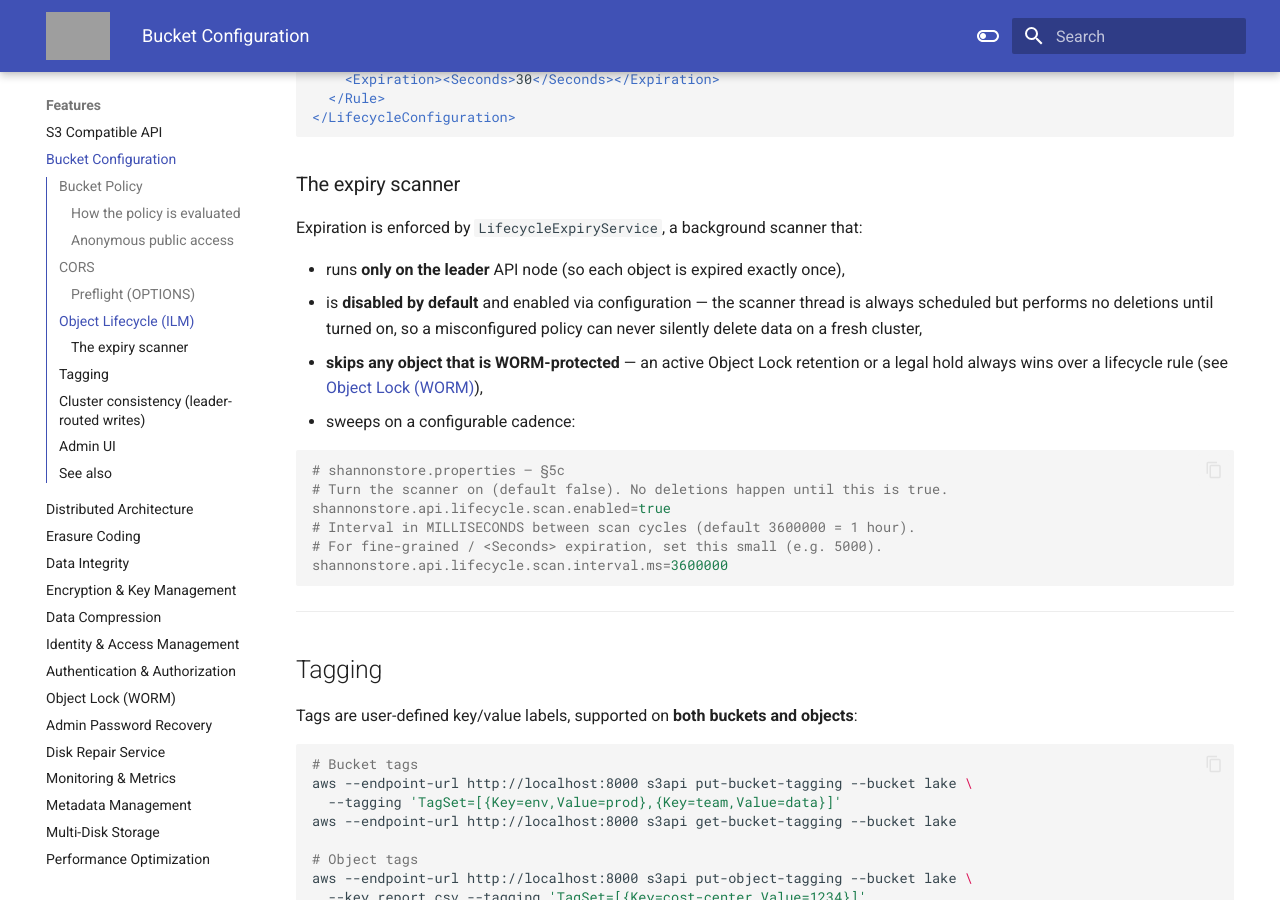
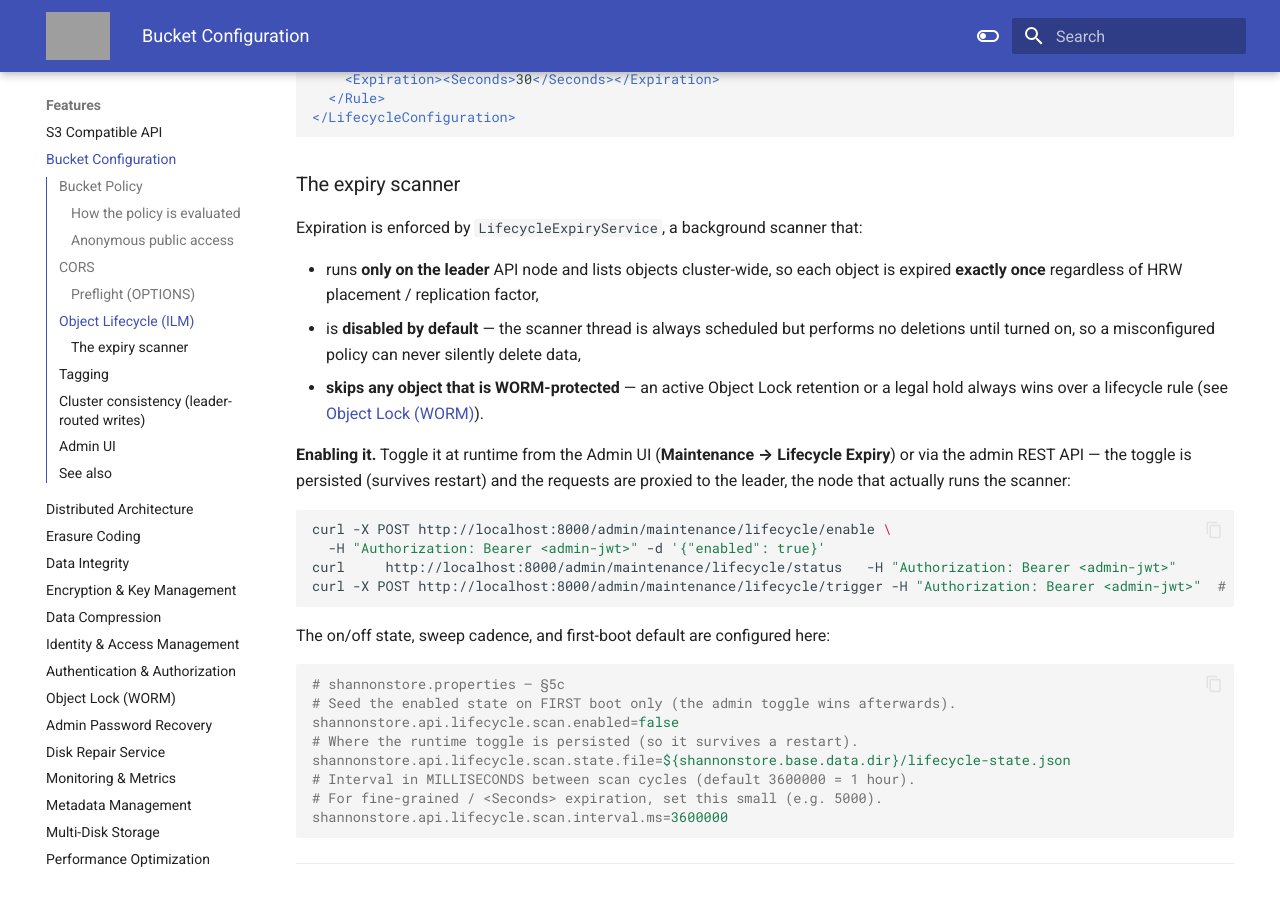
Before and after one commit to cloudcheflabs/shannonstore-docs, an MkDocs documentation site: the page built from docs/features/bucket-configuration.md, in a window 1280 px wide and 900 px high, scrolled down 3823 px. Built offline with MkDocs 1.6.1 and Material for MkDocs 9.7.7, drawn with Linux system fonts in a browser that asks for light colours; the version menu is left out; grey boxes are pictures that could not be loaded.

Commit message:
docs: lifecycle scanner admin toggle (Maintenance UI + REST), leader-only
The scanner now has a runtime on/off toggle (Admin UI Maintenance → Lifecycle Expiry,
or /admin/maintenance/lifecycle/{status,enable,trigger}), persisted and proxied to the
leader. Documents enable/status/trigger, the state file, and exactly-once leader-only
cluster-wide expiration.

Co-Authored-By: Claude Opus 4.8 (1M context) <noreply@anthropic.com>

````diff
--- a/docs/features/bucket-configuration.md
+++ b/docs/features/bucket-configuration.md
@@ -191,18 +191,32 @@ Transitions, storage-class and noncurrent-version rules are parsed but not appli
 
 Expiration is enforced by `LifecycleExpiryService`, a background scanner that:
 
-- runs **only on the leader** API node (so each object is expired exactly once),
-- is **disabled by default** and enabled via configuration — the scanner thread is
-  always scheduled but performs no deletions until turned on, so a misconfigured
-  policy can never silently delete data on a fresh cluster,
+- runs **only on the leader** API node and lists objects cluster-wide, so each object
+  is expired **exactly once** regardless of HRW placement / replication factor,
+- is **disabled by default** — the scanner thread is always scheduled but performs no
+  deletions until turned on, so a misconfigured policy can never silently delete data,
 - **skips any object that is WORM-protected** — an active Object Lock retention or a
-  legal hold always wins over a lifecycle rule (see [Object Lock (WORM)](worm.md)),
-- sweeps on a configurable cadence:
+  legal hold always wins over a lifecycle rule (see [Object Lock (WORM)](worm.md)).
+
+**Enabling it.** Toggle it at runtime from the Admin UI (**Maintenance → Lifecycle
+Expiry**) or via the admin REST API — the toggle is persisted (survives restart) and
+the requests are proxied to the leader, the node that actually runs the scanner:
+
+```bash
+curl -X POST http://localhost:8000/admin/maintenance/lifecycle/enable \
+  -H "Authorization: Bearer <admin-jwt>" -d '{"enabled": true}'
+curl     http://localhost:8000/admin/maintenance/lifecycle/status   -H "Authorization: Bearer <admin-jwt>"
+curl -X POST http://localhost:8000/admin/maintenance/lifecycle/trigger -H "Authorization: Bearer <admin-jwt>"  # run a cycle now
+```
+
+The on/off state, sweep cadence, and first-boot default are configured here:
 
 ```properties
 # shannonstore.properties — §5c
-# Turn the scanner on (default false). No deletions happen until this is true.
-shannonstore.api.lifecycle.scan.enabled=true
+# Seed the enabled state on FIRST boot only (the admin toggle wins afterwards).
+shannonstore.api.lifecycle.scan.enabled=false
+# Where the runtime toggle is persisted (so it survives a restart).
+shannonstore.api.lifecycle.scan.state.file=${shannonstore.base.data.dir}/lifecycle-state.json
 # Interval in MILLISECONDS between scan cycles (default 3600000 = 1 hour).
 # For fine-grained / <Seconds> expiration, set this small (e.g. 5000).
 shannonstore.api.lifecycle.scan.interval.ms=3600000
````
